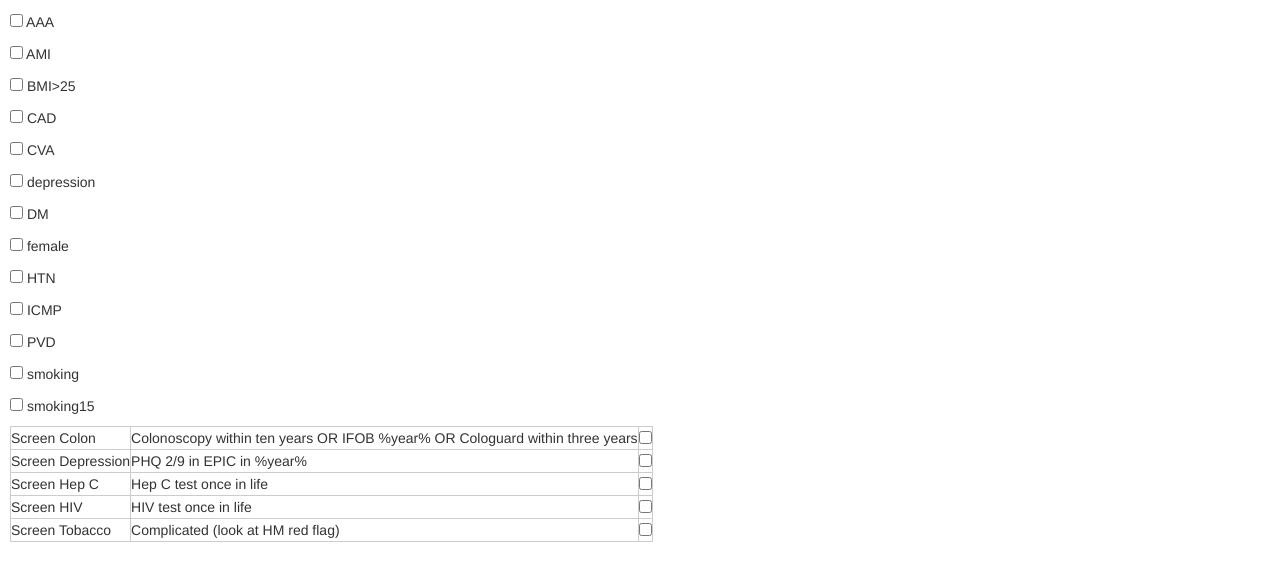
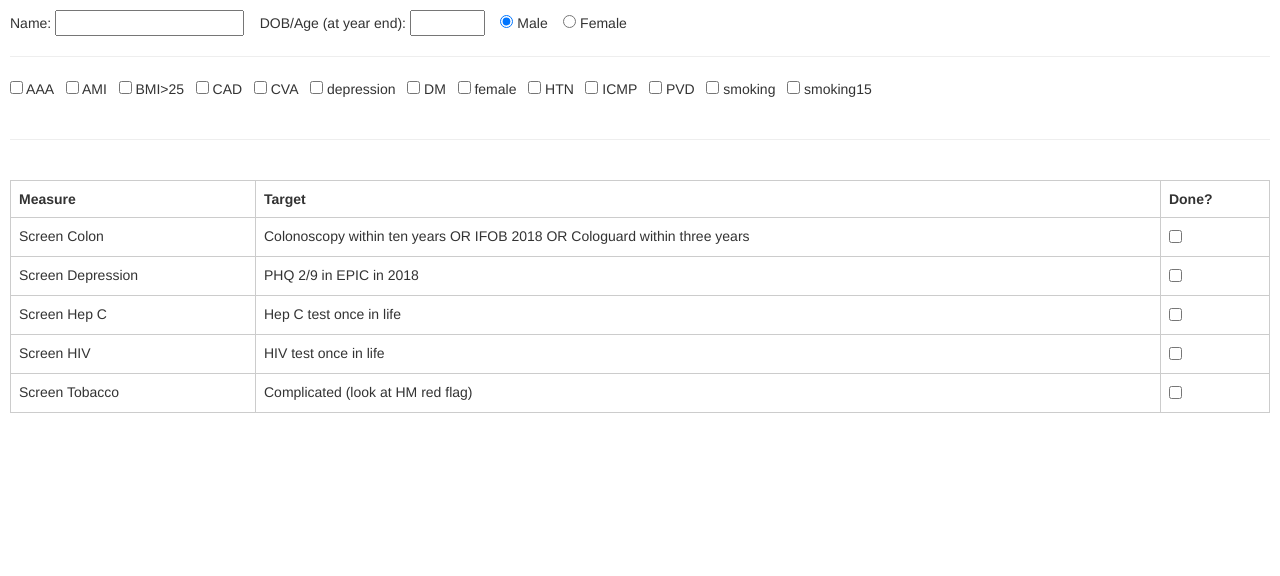
Before and after one commit to Simas2006/CaRMA, a plain HTML site: page index.html in a window 1280 px wide. Drawn offline with nearby package versions, Linux system fonts and the light colour scheme.

Commit message:
Reorganize shapes

```diff
--- a/index.html
+++ b/index.html
@@ -10,9 +10,41 @@
   <script src="script.js"></script>
 </head>
 <body>
+  <div>
+    <span>
+      Name:
+      <input type="text" id="name" />
+      &nbsp;&nbsp;
+      DOB/Age (at year end):
+      <input type="text" id="age" size="6" />
+      &nbsp;&nbsp;
+    </span>
+    <form class="inline">
+      <div class="inline">
+        <input type="radio" name="gender" checked>
+        Male
+      </div>
+      <span>&nbsp;&nbsp;</span>
+      <div class="inline">
+        <input type="radio" name="gender">
+        Female
+      </div>
+    </form>
+  </div>
+  <hr />
   <div id="boxes">
   </div>
-  <table id="results">
+  <br />
+  <hr />
+  <br />
+  <table class="table">
+    <thead>
+      <td><b>Measure</b></td>
+      <td><b>Target</b></td>
+      <td><b>Done?</b></td>
+    </thead>
+    <tbody id="results">
+    </tbody>
   </table>
 </body>
 </html>
--- a/script.js
+++ b/script.js
@@ -5,7 +5,7 @@ var data;
 function buildCheckboxes() {
   var boxes = document.getElementById("boxes");
   for ( var i = 0; i < qualifiers.length; i++ ) {
-    var item = document.createElement("p");
+    var item = document.createElement("span");
     var box = document.createElement("input");
     box.type = "checkbox";
     box.id = "b:" + i;
@@ -16,7 +16,7 @@ function buildCheckboxes() {
     }
     item.appendChild(box);
     var span = document.createElement("span");
-    span.innerText = " " + qualifiers[i] + " ";
+    span.innerHTML = " " + qualifiers[i] + "&nbsp;&nbsp;&nbsp;";
     item.appendChild(span);
     boxes.appendChild(item);
   }
@@ -40,7 +40,7 @@ function calculateItems() {
     col.innerText = results[i][0];
     row.appendChild(col);
     var col = document.createElement("td");
-    col.innerText = results[i][3];
+    col.innerText = results[i][3].split("%year%").join(new Date().getFullYear());
     row.appendChild(col);
     var col = document.createElement("td");
     var box = document.createElement("input");
--- a/style.css
+++ b/style.css
@@ -4,3 +4,9 @@ body {
 table,td {
   border: 1px solid #ccc;
 }
+.inline {
+  display: inline;
+}
+.center {
+  text-align: center;
+}
```
